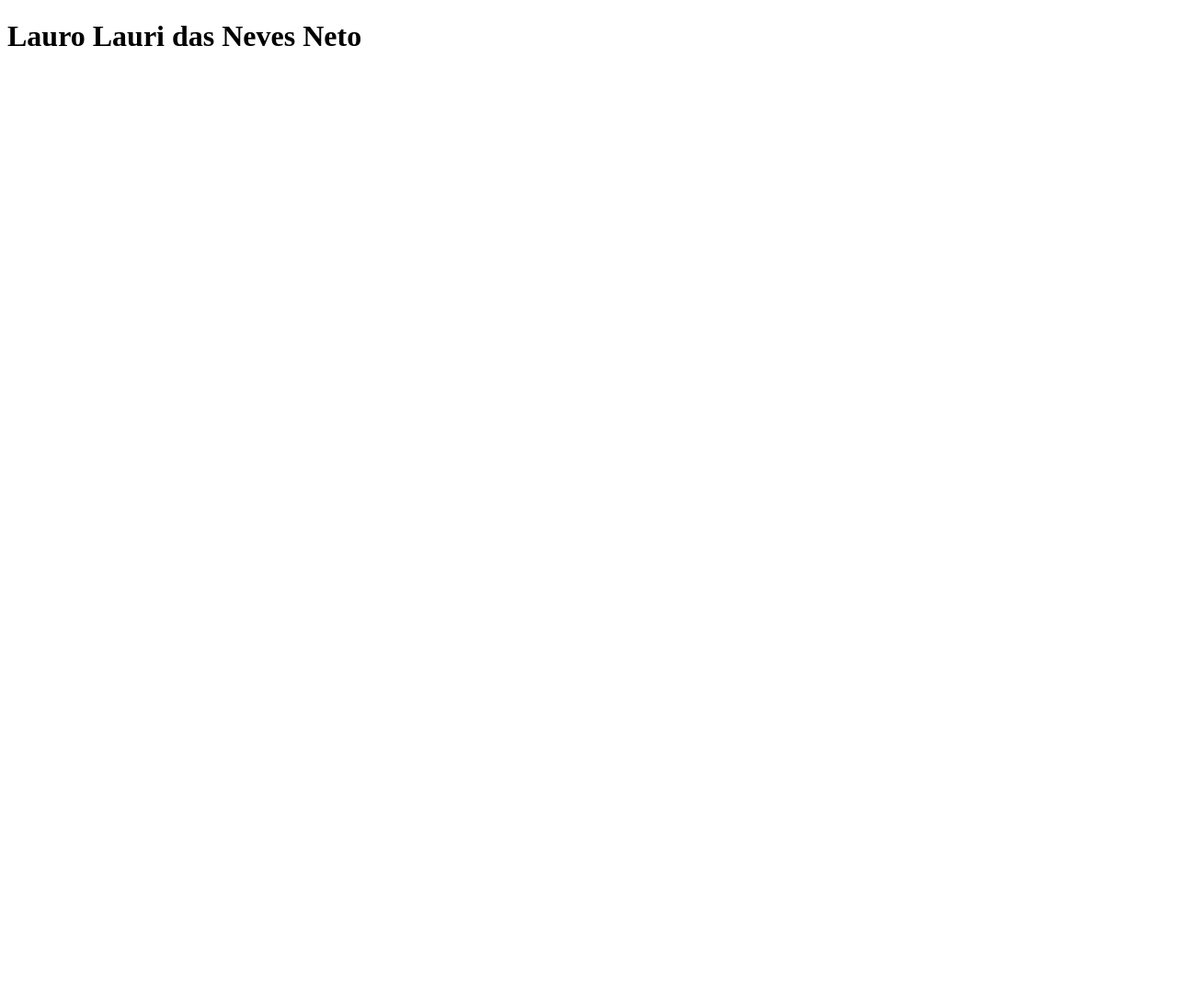
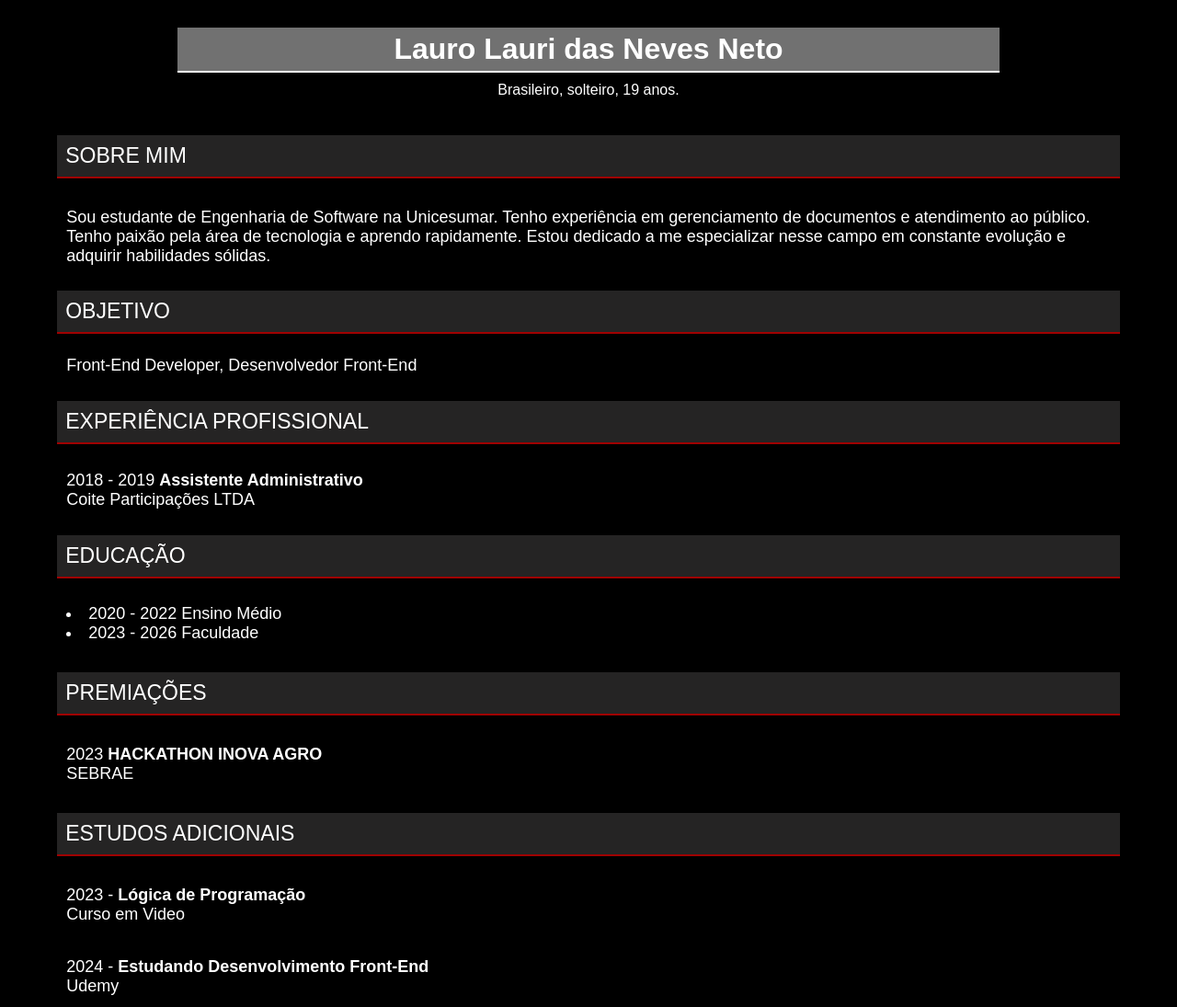
Before and after one commit to Lauro-N3ves/Curriculo-Lauro-HTML, a plain HTML site: page index.html in a window 1280 px wide. Shown: the whole page at 92% size. Before the commit the page ends 800 px from the top, so only its background shows below. Drawn offline with Linux system fonts and the light colour scheme.

Commit message:
feat: att 3

```diff
--- a/index.html
+++ b/index.html
@@ -3,8 +3,36 @@
 <head>
     <meta charset="UTF-8">
     <title>Curriculo</title>
+    <link rel="stylesheet" href="style.css">
 </head>
 <body>
-    <h1>Lauro Lauri das Neves Neto</h1>
+    <h1 class="nome">Lauro Lauri das Neves Neto</h1>
+
+    <p class="info">Brasileiro, solteiro, 19 anos.</p>
+
+    <h3 class="topicos">SOBRE MIM</h3>
+    <p class="description"> Sou estudante de Engenharia de Software na Unicesumar. Tenho experiência em gerenciamento de documentos e atendimento ao público. Tenho paixão pela área de tecnologia e aprendo rapidamente. Estou dedicado a me especializar nesse campo em constante evolução e adquirir habilidades sólidas. </p>
+
+    <h1 class="topicos">OBJETIVO</h1>
+    <h1 class="description" style="font-weight: normal;">Front-End Developer, Desenvolvedor Front-End</h1>
+
+    <h2 class="topicos">EXPERIÊNCIA PROFISSIONAL</h2>
+    <p class="description">2018 - 2019 <b>Assistente Administrativo</b> <br>Coite Participações LTDA  </p>
+
+    <h2 class="topicos">EDUCAÇÃO</h2>
+    <ul class="description" style="list-style-position: inside; ">
+        <li>2020 - 2022 Ensino Médio</li>  <!-- colocar instituicao, curso -->
+        <li>2023 - 2026 Faculdade</li>
+    </ul>
+
+    <h3 class="topicos">PREMIAÇÕES</h3>
+    <p class="description">2023 <b>HACKATHON INOVA AGRO</b> <br> SEBRAE </p>
+
+    <h3 class="topicos">ESTUDOS ADICIONAIS</h3>
+    <p class="description">2023 - <b>Lógica de Programação</b> <br> Curso em Video</p>
+    <p class="description">2024 - <b>Estudando Desenvolvimento Front-End</b> <br> Udemy</p>
+
+
+
 </body>
 </html>
--- a/style.css
+++ b/style.css
@@ -1,3 +1,39 @@
 body{
     font-family: sans-serif;
+    background-color:black ;
+    color: white;
+    font-weight:normal;
+    .nome{
+        background-color: #717171;
+        text-align: center;
+        border-bottom: 2px solid white ;
+        width: 70%;
+        margin-left: auto;
+        margin-right: auto;
+        margin-bottom: 0px;
+        margin-top: 30px;
+        padding:5px;
+    }
+    .info{
+        text-align: center;
+        margin-top: 10px;
+        margin-bottom: 40px;
+    }
+    .topicos{
+        background-color: #6e6b6b57;
+        width: 90%;
+        padding: 9px;
+        margin-left: auto;
+        margin-right: auto;
+        font-size:23px;
+        font-weight: normal;
+        border-bottom: 2px solid #a00101;
+    }
+    .description{
+        font-size: 18px;
+        margin-left: auto;
+        margin-right: auto;
+        width: 90%;
+        padding: 9px 9px 9px 11px;
+    }
 }
```
